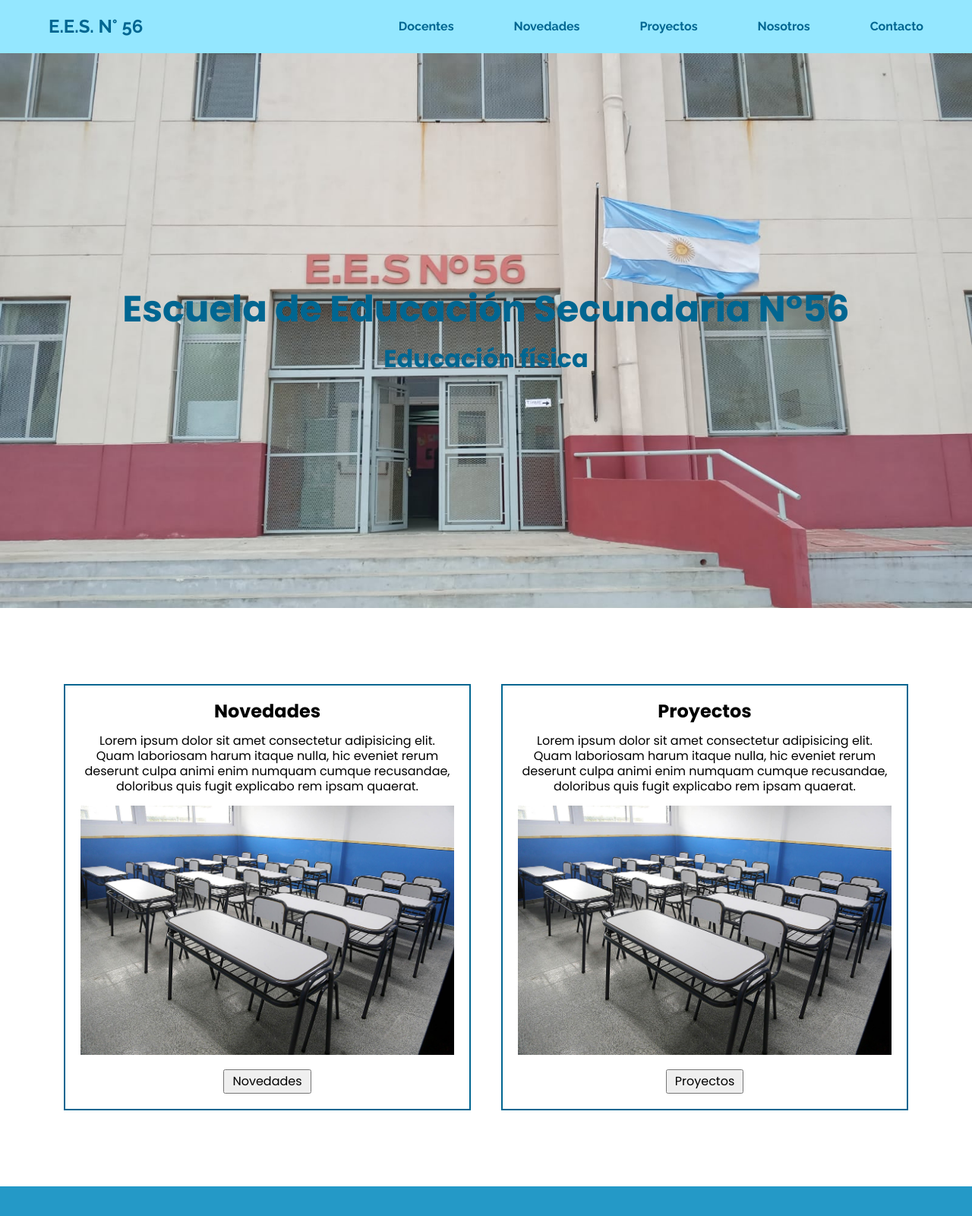
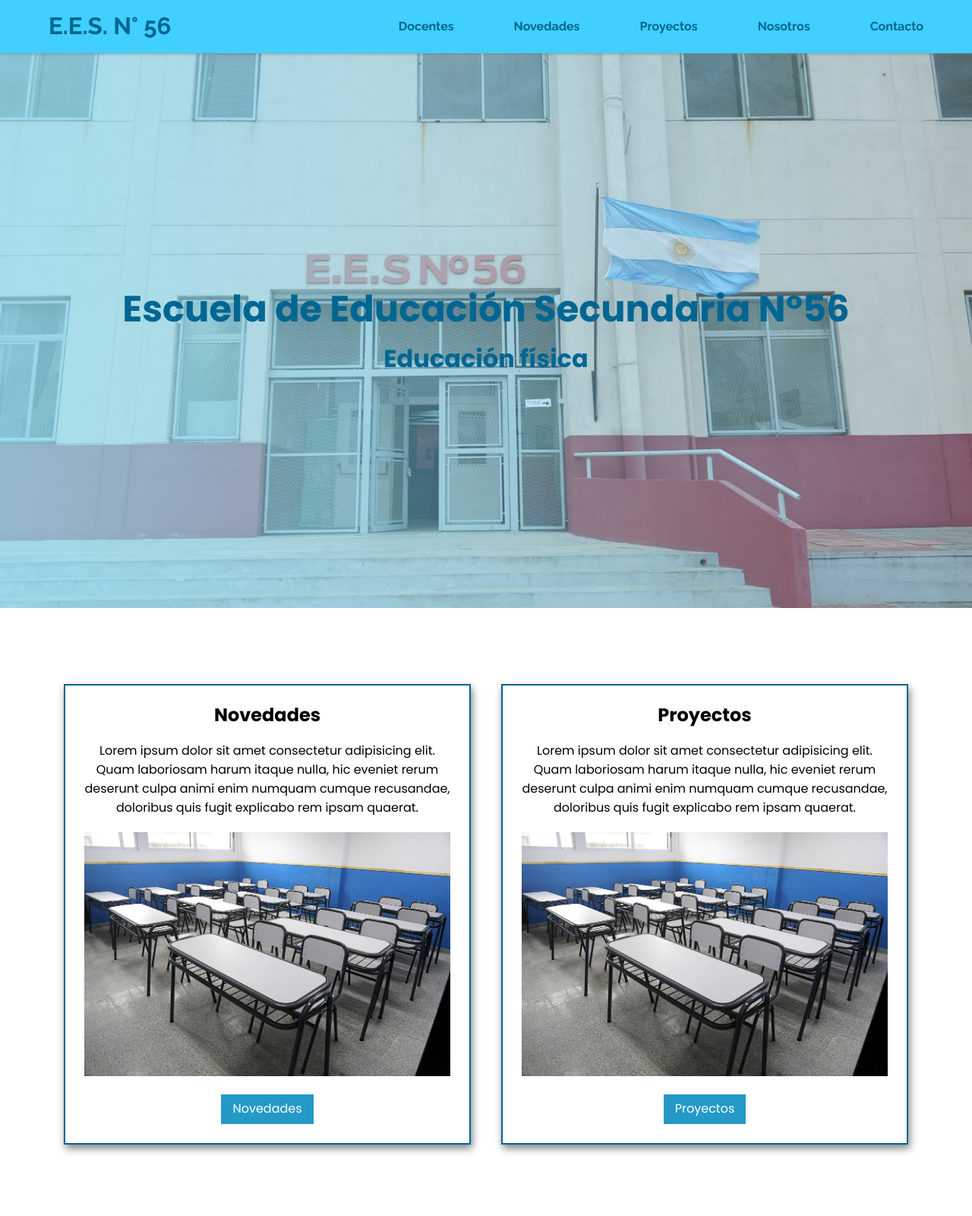
Before and after one commit to lautarolombardi/coderhouse, a plain HTML site: page index.html in a window 1280 px wide. Shown: the top 1600 px of the page at 76% size. Drawn offline with Linux system fonts and the light colour scheme.

Commit message:
sin bootstrap

```diff
--- a/css/index-styles.css
+++ b/css/index-styles.css
@@ -9,7 +9,7 @@
     --azul: #006691;
 
     --padding: 80px 0;
-    --background: linear-gradient(210deg, #00669100, #94e7ffdd);
+    --background: linear-gradient(270deg, #00669122, #94e7ffaa);
 }
 
 body{
@@ -50,7 +50,7 @@ footer{
 
     grid-area: header;
 
-    background-image: url(../img/frente-escuela.jpg);
+    background-image: var(--background), url(../img/frente-escuela.jpg);
     background-position: center;
     background-size: cover;
 }
@@ -91,32 +91,39 @@ footer{
 
 .section{
     margin: 20px;
-    padding: 20px;
+    padding: 25px;
 
     border: 2px solid var(--azul);
+    box-shadow: 2px 5px 10px gray;
 
     text-align: center;
 }
 
 .section__title, .section__text, .section__img{
-    margin-bottom: 15px;
+    margin-bottom: 20px;
 }
 
 .section__text{
-    line-height: 20px;
+    line-height: 25px;
 }
 
 .section__img{
     width: 100%;
 }
 
-.section__button{
-    padding: 5px 10px;
+.section__link{
+    display: inline-block;
+
+    padding: 10px 15px;
+
+    background-color: var(--celesteOscuro);
 
     cursor: pointer;
+
+    color: white;
 }
 
-.section__button:hover{
+.section__link:hover{
     transform: scale(1.1);
     transition: all .5s;
 }
--- a/css/novedades-styles.css
+++ b/css/novedades-styles.css
@@ -65,11 +65,13 @@ footer{
     bottom: 30px;
     left: 15px;
 
-    background-color: var(--celesteClaro);
+    background-color: var(--blanco);
+    box-shadow: 1px 1px 5px black;
 
     line-height: 25px;
 
     font-family: "Poppins";
+    color: black;
 }
 
 .novedades__figure{
--- a/css/styles.css
+++ b/css/styles.css
@@ -9,6 +9,7 @@
     --azul: #006691;
 
     --padding: 80px 0;
+    --background: linear-gradient(270deg, #2499c7, #94e7ff);
 }
 
 .container{
@@ -35,7 +36,8 @@
     top: 0;
     z-index: 1;
 
-    background-color: var(--celesteClaro);
+    background-color: var(--celeste);
+    box-shadow: 0 0 5px gray;
 
     font-family: "Raleway";
 }
@@ -52,9 +54,11 @@
     color: var(--azul);
 }
 
-.nav__title:hover{
+.nav__logo:hover{
     transform: scale(0.9);
-    transition: all .5s;
+    transition: all 500ms;
+
+    color: var(--celesteOscuro);
 }
 
 
@@ -102,7 +106,7 @@
 }
 
 .nav__link:hover{
-    color: var(--azul);
+    color: var(--celesteClaro);
 }
 
 .footer{
@@ -131,6 +135,12 @@
 .footer__iframe{
     height: 100%;
     width: 100%;
+
+    transition: all 500ms;
+}
+
+.footer__guide:hover{
+    border: 0.5px solid black;
 }
 
 .footer__title{
@@ -195,6 +205,12 @@
     width: 40px;
 }
 
+@media (min-width: 280px) and (max-width: 320px){
+    .container{
+        width: 95%;
+    }
+}
+
 @media screen and (min-width: 768px){
     .nav__menu{
         display: none;
@@ -257,6 +273,10 @@
 }
 
 @media screen and (min-width: 1024px){
+    .nav__logo{
+        font-size: 1.3rem;
+    }
+
     .footer__flex{
         justify-content: space-around;
     }
--- a/index.html
+++ b/index.html
@@ -15,7 +15,7 @@
         <div class="nav__flex container">
 
             <a href="index.html" class="nav__logo">
-                <h2 class="nav__title">E.E.S. N° 56</h2>
+                <h2>E.E.S. N° 56</h2>
             </a>
 
             <input id="menu" type="checkbox" class="nav__input">
@@ -61,9 +61,7 @@
             <figure class="section__figure">
                 <img src="img/escuela.jpg" alt="Imagen de noticias" class="section__img">
             </figure>
-            <a href="views/novedades.html" class="section__link">
-                <button class="section__button">Novedades</button>
-            </a>
+            <a href="views/novedades.html" class="section__link">Novedades</a>
         </section>
 
         <section class="section">
@@ -74,9 +72,7 @@
             <figure class="section__figure">
                 <img src="img/escuela.jpg" alt="Imagen de noticias" class="section__img">
             </figure>
-            <a href="views/novedades.html" class="section__link">
-                <button class="section__button">Proyectos</button>
-            </a>
+            <a href="views/novedades.html" class="section__link">Proyectos</a>
         </section>
 
     </main>
```
Also changed, not shown: css/nosotros-styles.css (+14 -2 lines), css/proyectos-styles.css (+7 -2 lines).
